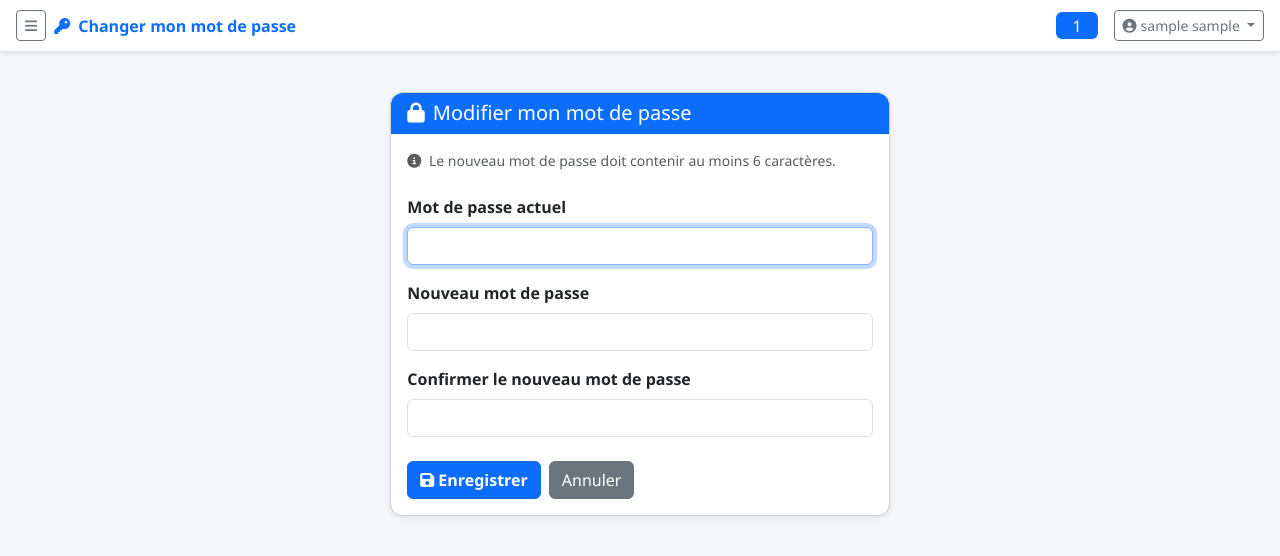
After one commit to JupiterMo01/pta-mairie-adja-ouere, a Flask app: page /changer-mot-de-passe in a window 1280 px wide. The commit adds this page. Shown: the top 556 px of the page. Run offline with Flask 3, Linux system fonts and the light colour scheme; the visitor is signed in with stand-in values (Sample User, id 1).

Commit message:
Ajout : changer mot de passe accessible a tous les utilisateurs
Co-Authored-By: Claude Sonnet 4.6 <noreply@anthropic.com>

```diff
--- a/auth/routes.py
+++ b/auth/routes.py
@@ -43,3 +43,27 @@ def logout():
     session.pop('annee', None)
     flash('Vous avez été déconnecté.', 'info')
     return redirect(url_for('auth.login'))
+
+
+@auth_bp.route('/changer-mot-de-passe', methods=['GET', 'POST'])
+@login_required
+def change_password():
+    if request.method == 'POST':
+        ancien = request.form.get('ancien_mdp', '').strip()
+        nouveau = request.form.get('nouveau_mdp', '').strip()
+        confirm = request.form.get('confirm_mdp', '').strip()
+
+        if not current_user.check_password(ancien):
+            flash('Mot de passe actuel incorrect.', 'danger')
+        elif len(nouveau) < 6:
+            flash('Le nouveau mot de passe doit contenir au moins 6 caractères.', 'danger')
+        elif nouveau != confirm:
+            flash('Le nouveau mot de passe et la confirmation ne correspondent pas.', 'danger')
+        else:
+            from models import db
+            current_user.set_password(nouveau)
+            db.session.commit()
+            flash('Mot de passe modifié avec succès !', 'success')
+            return redirect(url_for('auth.index'))
+
+    return render_template('auth/change_password.html')
--- /dev/null
+++ b/templates/auth/change_password.html
@@ -0,0 +1,46 @@
+{% extends "base.html" %}
+{% block title %}Changer mon mot de passe{% endblock %}
+{% block page_title %}<i class="fas fa-key me-2"></i>Changer mon mot de passe{% endblock %}
+
+{% block content %}
+<div class="row justify-content-center mt-4">
+  <div class="col-12 col-md-6 col-lg-5">
+    <div class="card shadow-sm">
+      <div class="card-header bg-primary text-white">
+        <h5 class="mb-0"><i class="fas fa-lock me-2"></i>Modifier mon mot de passe</h5>
+      </div>
+      <div class="card-body">
+        <p class="text-muted small mb-4">
+          <i class="fas fa-info-circle me-1"></i>
+          Le nouveau mot de passe doit contenir au moins 6 caractères.
+        </p>
+        <form method="POST" action="{{ url_for('auth.change_password') }}">
+          <input type="hidden" name="_csrf_token" value="{{ csrf_token }}">
+
+          <div class="mb-3">
+            <label class="form-label fw-semibold">Mot de passe actuel</label>
+            <input type="password" name="ancien_mdp" class="form-control" required autofocus>
+          </div>
+
+          <div class="mb-3">
+            <label class="form-label fw-semibold">Nouveau mot de passe</label>
+            <input type="password" name="nouveau_mdp" class="form-control" required minlength="6">
+          </div>
+
+          <div class="mb-4">
+            <label class="form-label fw-semibold">Confirmer le nouveau mot de passe</label>
+            <input type="password" name="confirm_mdp" class="form-control" required minlength="6">
+          </div>
+
+          <div class="d-flex gap-2">
+            <button type="submit" class="btn btn-primary fw-bold">
+              <i class="fas fa-save me-1"></i>Enregistrer
+            </button>
+            <a href="{{ url_for('auth.index') }}" class="btn btn-secondary">Annuler</a>
+          </div>
+        </form>
+      </div>
+    </div>
+  </div>
+</div>
+{% endblock %}
--- a/templates/base.html
+++ b/templates/base.html
@@ -127,6 +127,12 @@
             </li>
             <li><hr class="dropdown-divider"></li>
             <li>
+              <a class="dropdown-item" href="{{ url_for('auth.change_password') }}">
+                <i class="fas fa-key me-2"></i>Changer mon mot de passe
+              </a>
+            </li>
+            <li><hr class="dropdown-divider"></li>
+            <li>
               <a class="dropdown-item text-danger" href="{{ url_for('auth.logout') }}">
                 <i class="fas fa-sign-out-alt me-2"></i>Déconnexion
               </a>
```
